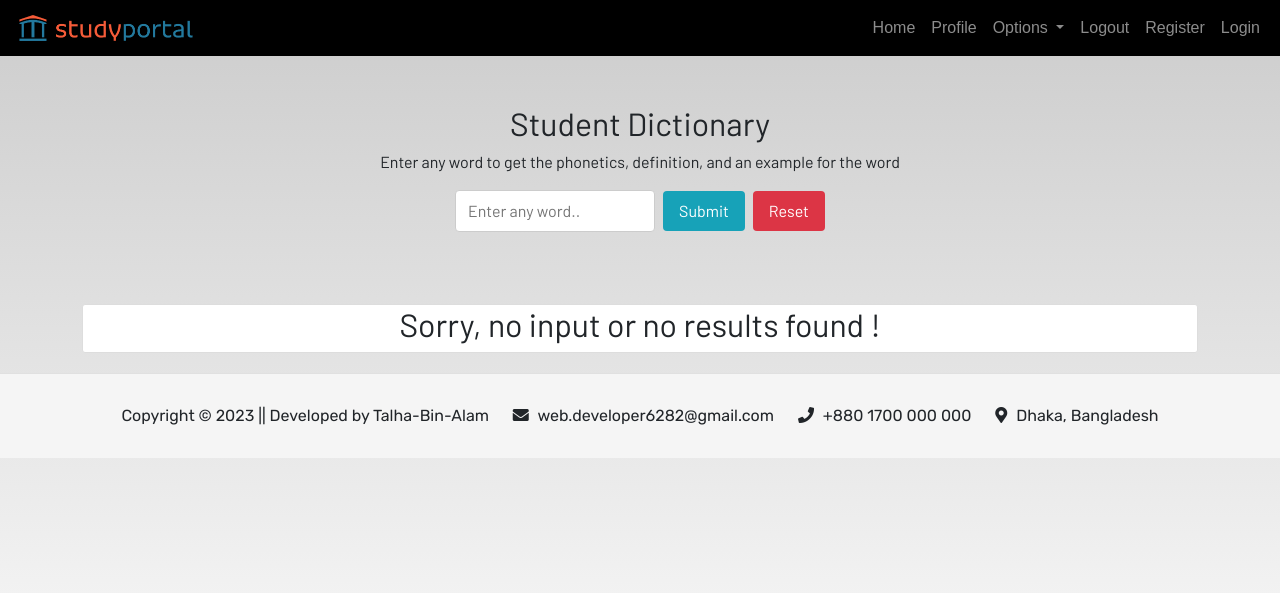
After one commit to talhabinalam/study-portal-django, a Django app: page /dictionary/ in a window 1280 px wide. The commit adds this page. Shown: the top 593 px of the page. Run offline with Django 4.2, Linux system fonts and the light colour scheme; some web fonts are replaced.

Commit message:
added dictionary

```diff
--- /dev/null
+++ b/app/templates/app/dictionary.html
@@ -0,0 +1,49 @@
+{% extends 'app/base.html' %}
+{% load static %}
+{% block content %}
+<section class='text-center container'>
+    <h2>Student Dictionary</h2>
+    <p>Enter any word to get the phonetics, definition, and an example for the word</p>
+
+    <form action="" method="post" class="custom-form">
+        {% csrf_token %}
+        <div class="custom-input-group">
+          <input type="text" name="text" value="{{ request.POST.text }}" class="custom-form-control-dictionary" placeholder="Enter any word.." required>
+          <button class="custom-btn" type="submit">Submit</button>
+          <button class="custom-btn custom-reset-btn" type="reset"><a href="{% url 'dictionary' %}" class="custom-link">Reset</a></button>
+        </div>
+    </form>
+
+    <br>
+    <div class="content-section p-0 mt-5">
+        {% if input %}
+        <div class="custom-header">
+            <h2>{{ input }}</h2>
+            <h6>{{ phonetics }}</h6>
+
+            <audio id="player" src="{{ audio }}"></audio>
+            <div>
+                <a onclick="document.getElementById('player').play()"><i class='fa fa-volume-up fa-2x'></i></a>
+            </div>
+
+        </div>
+        <hr class="p-0 m-0">
+        <p class="float-left">
+            <h4><strong>Definition:</strong> {{ definition }}</h4>
+            <h4><strong>Example:</strong> {{ example }}</h4>
+        </p>
+
+        {% if synonyms %}
+        Synonyms:
+        {% for synonym in synonyms %}
+            {{ synonym }}
+        {% endfor %}
+        {% endif %}
+
+        <hr>
+        {% else %}
+        <h2>Sorry, no input or no results found !</h2>
+        {% endif %}
+    </div>
+</section>
+{% endblock content %}
--- a/app/templates/app/home.html
+++ b/app/templates/app/home.html
@@ -80,7 +80,7 @@
     </div>
 
     <div class="col-md-3">
-      <a href="#">
+      <a href="{% url 'dictionary' %}">
         <div class="card">
           <img class="card-img-top" src="{% static 'images/dictionary.jpg' %}" alt="Notes image">
           <div class="card-body">
--- a/app/urls.py
+++ b/app/urls.py
@@ -15,4 +15,5 @@ urlpatterns = [
     path('update_todo/<int:pk>', views.update_todo, name='update_todo'),
     path('delete_todo/<int:pk>', views.delete_todo, name='delete_todo'),
     path('books/', views.books, name='books'),
+    path('dictionary/', views.dictionary, name='dictionary'),
 ]
--- a/app/views.py
+++ b/app/views.py
@@ -208,7 +208,6 @@ def delete_todo(request, pk=None):
 
 def books(request):
     form = UniForm(request.POST or None)
-
     if request.method == 'POST' and form.is_valid():
         text = form.cleaned_data['text']
         url = "https://www.googleapis.com/books/v1/volumes?q=" + text
@@ -242,3 +241,41 @@ def books(request):
         'form': form,
     }
     return render(request, 'app/books.html', context)
+
+
+def dictionary(request):
+    if request.method == 'POST':
+        form = UniForm(request.POST)
+        text = request.POST['text']
+        url = "https://api.dictionaryapi.dev/api/v2/entries/en/" + text
+        r = requests.get(url)
+        answer = r.json()
+        try:
+            phonetics = answer[0]['phonetics'][0]['text']
+            audio = answer[0]['phonetics'][0]['audio']
+            definition = answer[0]['meanings'][0]['definitions'][0]['definition']
+            example = answer[0]['meanings'][0]['definitions'][0]['example']
+            synonyms = answer[0]['meanings'][0]['definitions'][0]['synonyms']
+            print('synonyms:', synonyms)
+            context = {
+                'form': form,
+                'input': text,
+                'phonetics': phonetics,
+                'audio': audio,
+                'definition': definition,
+                'example': example,
+                'synonyms': synonyms
+
+            }
+        except:
+             context = {
+                'form': form,
+                'input': '',
+             }
+        return render(request, 'app/dictionary.html', context)
+    else:
+        form = UniForm()
+        context = {
+            'form': form,
+        }
+    return render(request, 'app/dictionary.html', context)
--- a/static/css/main.css
+++ b/static/css/main.css
@@ -283,6 +283,16 @@ footer .column a+a {
     transition: border-color 0.2s;
 }
 
+.custom-form-control-dictionary {
+    padding: 8px 12px;
+    border: 1px solid #ccc;
+    border-radius: 4px;
+    font-size: 16px;
+    width: 200px;
+    outline: none;
+    transition: border-color 0.2s;
+}
+
 .custom-form-control:focus {
     border-color: #007bff;
 }
```
